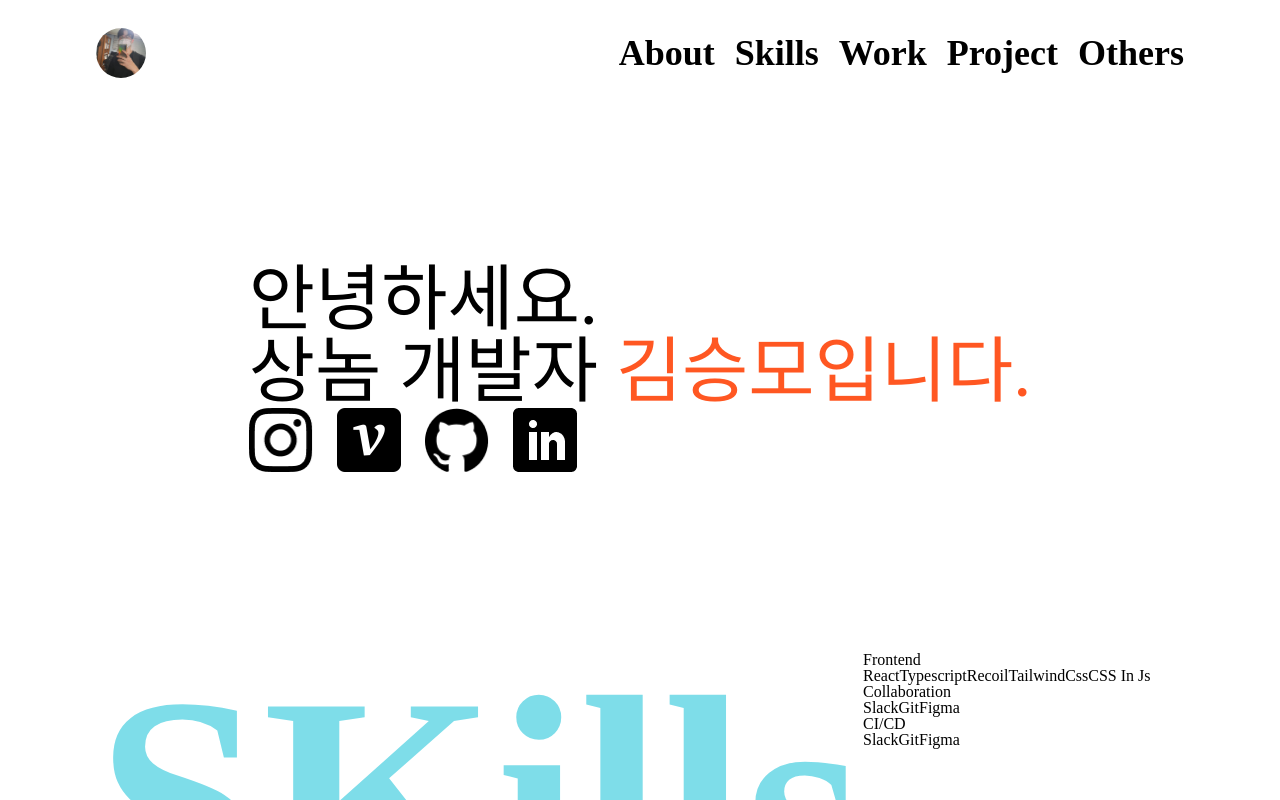
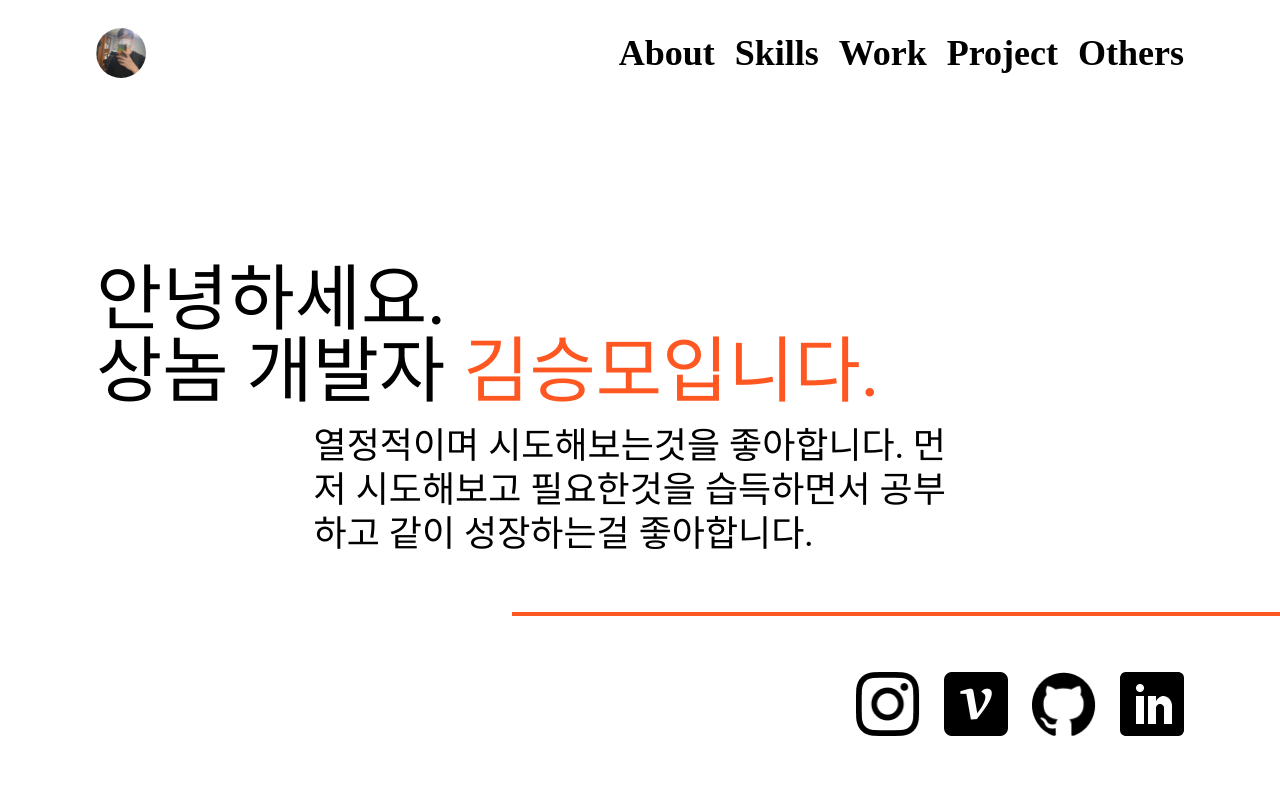
Before and after one commit to endmoseung/moseung-portfolio, a Next.js app: page / in a window 1280 px wide. Shown: the top 800 px of the page. Built offline with nearby package versions, Linux system fonts and the light colour scheme; a web font is replaced by a local one.

Commit message:
fix : document에러, section1 디자인 구현

```diff
--- a/src/Components/Sections/Section1.tsx
+++ b/src/Components/Sections/Section1.tsx
@@ -9,13 +9,24 @@ interface Section1Props {
 const Section1 = ({ ref }: Section1Props): ReactElement => {
   return (
     <div ref={ref} id="About" className="pt-[10.5rem]">
-      <div className=" text-[72px] font-normal">
+      <div className=" text-[72px] font-normal mb-14">
         <p>안녕하세요.</p>
-        <div>
+        <div className="mb-4">
           <p className=" whitespace-pre inline-block">상놈 개발자 </p>
           <p className=" inline-block text-[#FF5722]">김승모입니다.</p>
         </div>
-        <IconsContainer></IconsContainer>
+        <p className="leading-[44px] block w-[60%] m-auto text-[36px] font-normal">
+          열정적이며 시도해보는것을 좋아합니다. 먼저 시도해보고 필요한것을
+          습득하면서 공부하고 같이 성장하는걸 좋아합니다.
+        </p>
+      </div>
+      <div className="w-[calc(100%+192px)] ml-[-96px] flex justify-between mb-14">
+        <div></div>
+        <div className=" h-1 w-[60%] bg-main"></div>
+      </div>
+      <div className="w-full flex justify-between">
+        <div />
+        <IconsContainer />
       </div>
     </div>
   )
--- a/src/app/page.tsx
+++ b/src/app/page.tsx
@@ -7,12 +7,12 @@ import { useRef, useState } from 'react'
 import Section2 from '@/Components/Sections/Section2'
 import Section3 from '@/Components/Sections/Section3'
 import Footer from '@/Components/Footer/Footer'
-import GoTop from '@/Components/Animation/GoTop'
 import { useScroll } from '@/utils/Hooks/useScroll'
 import useIntersect from '@/utils/Hooks/useIntersect'
 import Section4 from '@/Components/Sections/Section4'
 import Section5 from '@/Components/Sections/Section5'
 import ScrollTop from '@/Components/ScrollTop/ScrollTop'
+import useIsDocument from '@/utils/Hooks/useIsDocument'
 
 export default function Home() {
   const [currentScroll, setCurrentScroll] = useState<string>('Home')
@@ -39,6 +39,8 @@ export default function Home() {
     }
   }
 
+  const isDocument = useIsDocument()
+
   return (
     <main
       ref={mainRef}
@@ -55,7 +57,7 @@ export default function Home() {
       <Section4 ref={handleRef} />
       <Section5 ref={handleRef} />
       <Footer></Footer>
-      {document && isHeaderShadow && (
+      {isDocument && isHeaderShadow && (
         <ScrollTop dom={document.querySelector('#layout') as Element} />
       )}
     </main>
--- a/src/utils/Hooks/useIntersection.ts
+++ b/src/utils/Hooks/useIntersection.ts
@@ -1,6 +1,8 @@
 import { useEffect, useRef, useState } from 'react'
 
-const useIntersection = (): [React.RefObject<HTMLDivElement>, boolean] => {
+const useIntersection = (
+  threshold: number = 0.15
+): [React.RefObject<HTMLDivElement>, boolean] => {
   const targetRef = useRef<HTMLDivElement>(null)
   const [isIntersecting, setIsIntersecting] = useState<boolean>(false)
 
@@ -12,7 +14,7 @@ const useIntersection = (): [React.RefObject<HTMLDivElement>, boolean] => {
       {
         root: null,
         rootMargin: '0px',
-        threshold: 0.1, // 돔 요소의 50% 이상이 화면에 보일 때 작동합니다.
+        threshold,
       }
     )
 
--- /dev/null
+++ b/src/utils/Hooks/useIsDocument.ts
@@ -0,0 +1,12 @@
+import { useEffect, useState } from 'react'
+
+const useIsDocument = () => {
+  const [isDocument, setIsDocument] = useState(false)
+
+  useEffect(() => {
+    setIsDocument(true)
+  }, [])
+  return isDocument
+}
+
+export default useIsDocument
```
